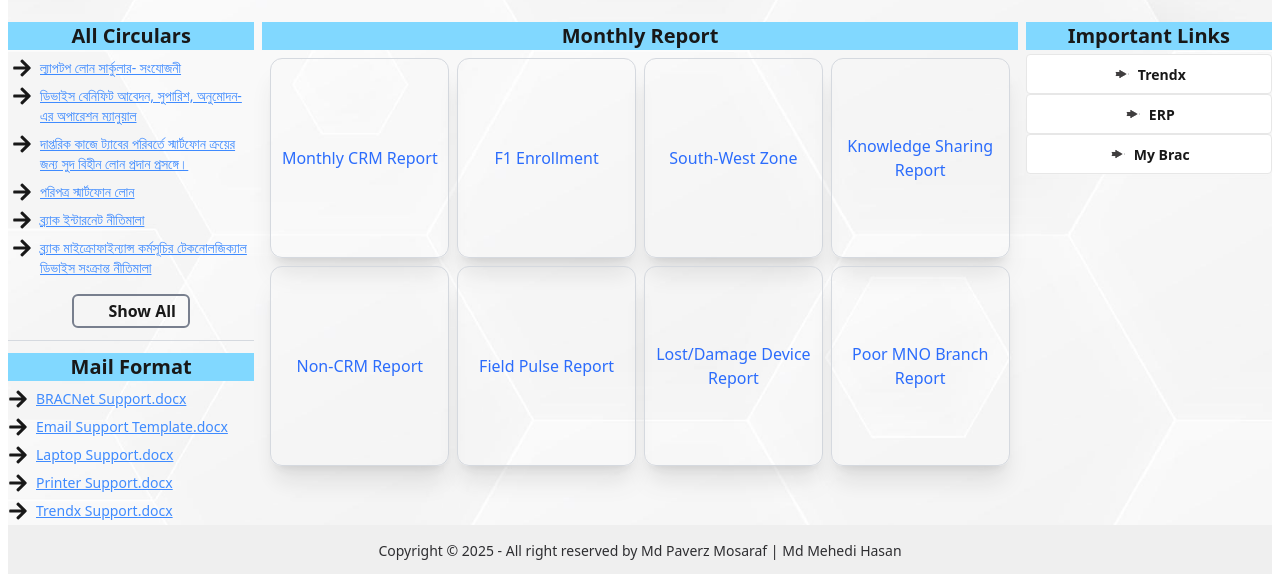
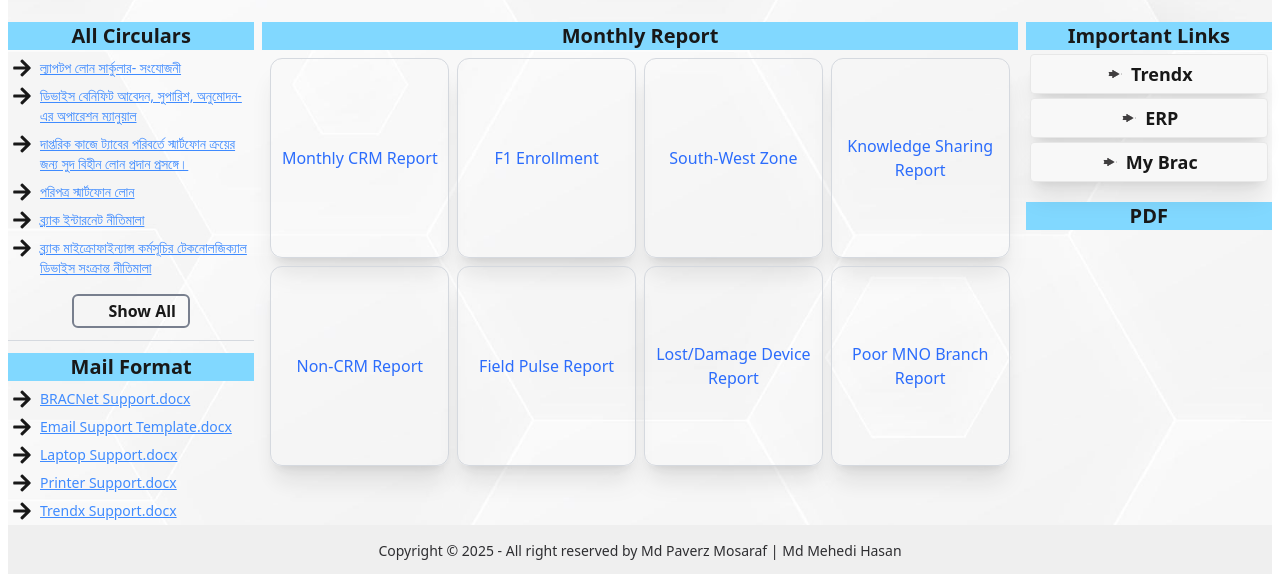
Before and after one commit to 222mhasan/MF-Technology, a React (Vite) app: page / in a window 1280 px wide. Shown: the part 854-1428 px from the top of the page. Built offline with nearby package versions, Linux system fonts and the light colour scheme.

Commit message:
9th update

```diff
--- a/src/components/ImportantSection.jsx
+++ b/src/components/ImportantSection.jsx
@@ -2,6 +2,7 @@ import React from "react";
 import BracLogo from "../images/brac_logo.png";
 import RightArrow from "../images/rightArrow.gif";
 import RightArrow2 from "../images/RightArrow2.gif";
+import PdfSection from "./PdfSection";
 
 const ImportantSection = () => {
   return (
@@ -9,8 +10,10 @@ const ImportantSection = () => {
       <h1 className="text-xl font-semibold text-center mb-1 text-black bg-sky-300">
         Important Links
       </h1>
-      <div>
-        <button className="btn bg-white text-black border-[#e5e5e5] w-full">
+
+      {/* Important Links */}
+      <div className="flex flex-col gap-1 px-1 mb-5">
+        <button className="btn  text-black  hover:bg-gray-200 hover:border-gray-300 text-lg font-semibold border-[#e5e5e5] w-full shadow-xl">
           <img className="w-[20px]" src={RightArrow2} alt="" />
           <a
             target="_blank"
@@ -20,8 +23,8 @@ const ImportantSection = () => {
             Trendx
           </a>
         </button>
-        {/* ERO */}
-        <button className="btn bg-white text-black border-[#e5e5e5] w-full">
+        {/* ERP */}
+        <button className="btn  text-black  hover:bg-gray-200 hover:border-gray-300 text-lg font-semibold border-[#e5e5e5] w-full shadow-xl">
           <img className="w-[20px]" src={RightArrow2} alt="" />
           <a
             target="_blank"
@@ -33,7 +36,7 @@ const ImportantSection = () => {
         </button>
 
         {/* My Brac */}
-        <button className="btn bg-white text-black border-[#e5e5e5] w-full">
+        <button className="btn  text-black  hover:bg-gray-200 hover:border-gray-300 text-lg font-semibold border-[#e5e5e5] w-full shadow-xl">
           <img className="w-[20px]" src={RightArrow2} alt="" />
           <a
             target="_blank"
@@ -44,6 +47,10 @@ const ImportantSection = () => {
           </a>
         </button>
       </div>
+      {/* Important Links End */}
+
+      {/* PDF Section */}
+      <PdfSection />
     </div>
   );
 };
--- a/src/components/MailFormat.jsx
+++ b/src/components/MailFormat.jsx
@@ -16,7 +16,7 @@ const MailFormat = () => {
       {/* Mail format start */}
       <div>
         <h1 className="text-xl font-semibold text-center mb-1 text-black bg-sky-300">Mail Format</h1>
-        <div>
+        <div className="px-1">
             {
                 mails.map(mail=> <div key={mail.id}>
                     <a
--- /dev/null
+++ b/src/components/PdfSection.jsx
@@ -0,0 +1,11 @@
+import React from 'react';
+
+const PdfSection = () => {
+    return (
+        <div>
+            <h1 className="text-xl font-semibold text-center mb-1 text-black bg-sky-300">PDF </h1>
+        </div>
+    );
+};
+
+export default PdfSection;
```
